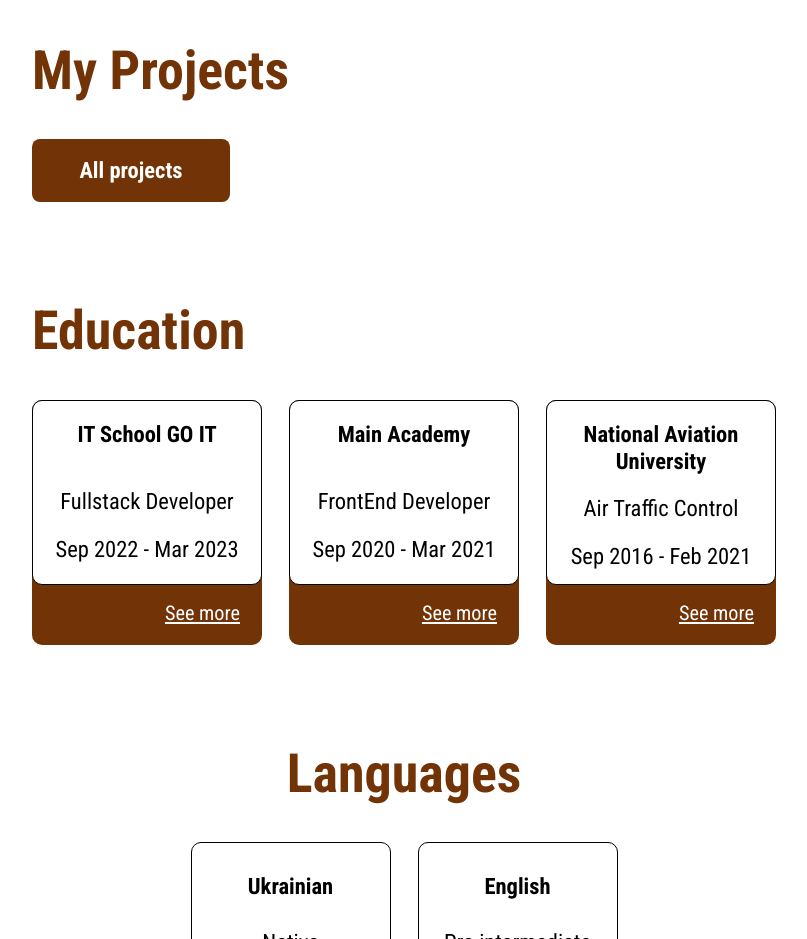
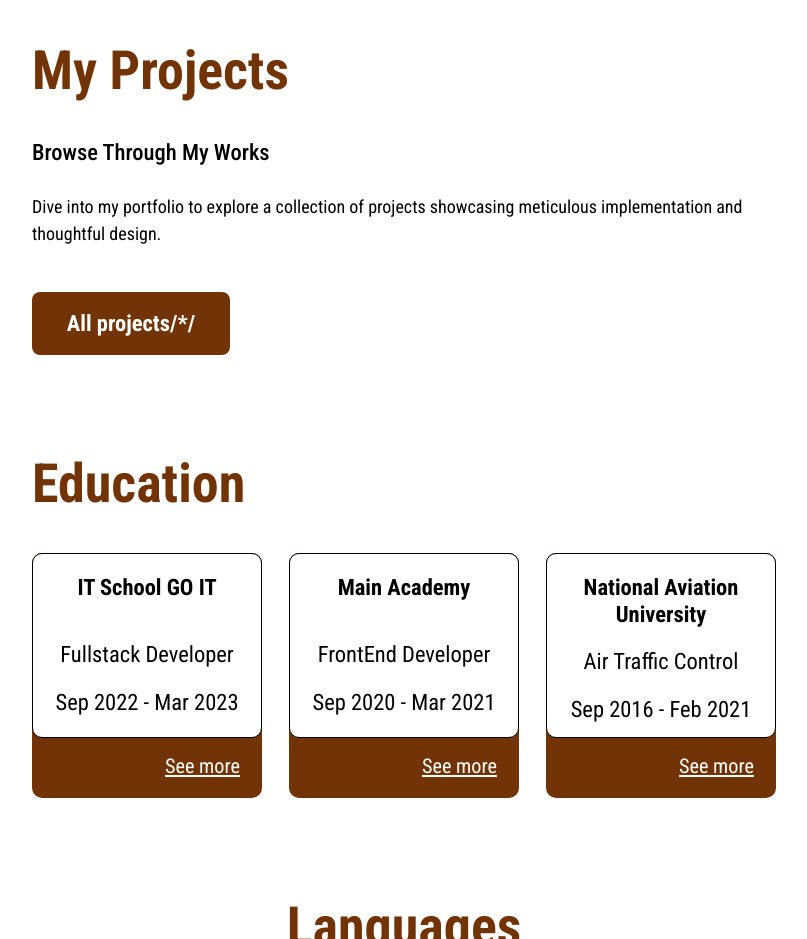
Before and after one commit to Ira-Bughaichuk/portfolio, a Next.js app: page / in a window 1280 px wide. Shown: the part 3160-4099 px from the top of the page, without its empty margins (236-1043 px from the left). Built offline with nearby package versions, Linux system fonts and the light colour scheme; a web font is replaced by a local one.

Commit message:
add context to project section

```diff
--- a/src/sections/Projects/Projects.tsx
+++ b/src/sections/Projects/Projects.tsx
@@ -1,29 +1,33 @@
-'use client'
-import { useState } from 'react';
 import Title from './../../components/Title/Title';
-import CartProjects from './../../components/CartProjects/CartProjects';
-import { projectsList } from './../../utils/Data/projectsList';
-import BtnProject from '@/components/BtnProject/BtnProject';
-import  Link  from 'next/link';
 import BtnToPage from './../../components/BtnToPage/BtnToPage';
 
 
+
 export default function Projects() {
-  const [tag, setTag] = useState("All");
-  const handleTagChange =(newTag:string)=>{
-    setTag(newTag)
-  }
-  const filteredProjects = projectsList.filter(project =>{
-    return project.tag.includes(tag)
-  })
+
 
 
   return (
     <section className="section">
         <div className="container mx-auto">
             <Title title='My Projects'/>
-            <BtnToPage path={'/projects'} title={"All projects"}/>
-            {/* <div className='flex gap-4 xl:gap-[30px] justify-end mb-4 xl:mb-[44px]'>
+            <div>
+              <div className='flex flex-col font-condensed'>
+                <p  className='mb-6 text-xl leading-6 font-medium xl:text-4xl xl:leading-[43.2px]'>Browse Through My Works</p>
+                <p className='mm:mb-10 text-[15px] leading-[22.5px] mm:text-[18px] mm:leading-[27px] xl:text-2xl xl:leading-9 font-normal'>Dive into my portfolio to explore a collection of projects showcasing meticulous implementation and thoughtful design.</p>
+                <div className='hidden mm:block'>
+                  <BtnToPage path={'/projects'} title={"All projects"} icon={'/*/'}/>
+                </div>
+              </div>
+              <div></div>
+            </div>
+        </div>
+    </section>
+
+  )
+}
+
+/* <div className='flex gap-4 xl:gap-[30px] justify-end mb-4 xl:mb-[44px]'>
               <BtnProject  onClick={handleTagChange} tag="All" isSelected={tag === "All"}/>
               <BtnProject  onClick={handleTagChange} tag="Com" isSelected={tag === "Com"}/>
               <BtnProject  onClick={handleTagChange} tag="Pet" isSelected={tag === "Pet"}/>
@@ -32,9 +36,4 @@
               {filteredProjects && filteredProjects.map((item,index) =>(
                 <li key={index}><CartProjects item={item}/></li>
               ))}
-            </ul> */}
-        </div>
-    </section>
-
-  )
-}
+            </ul>  */
```
